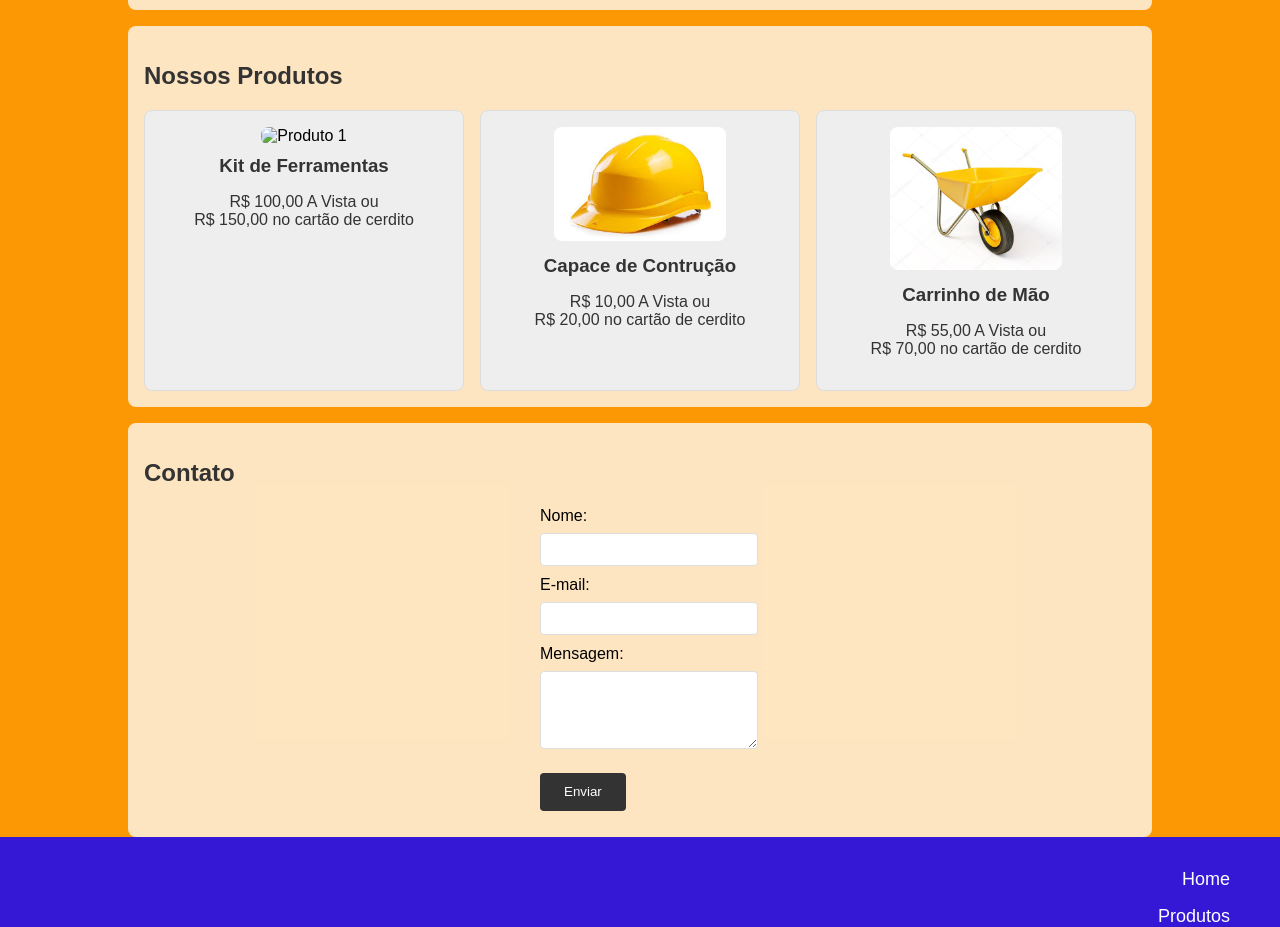
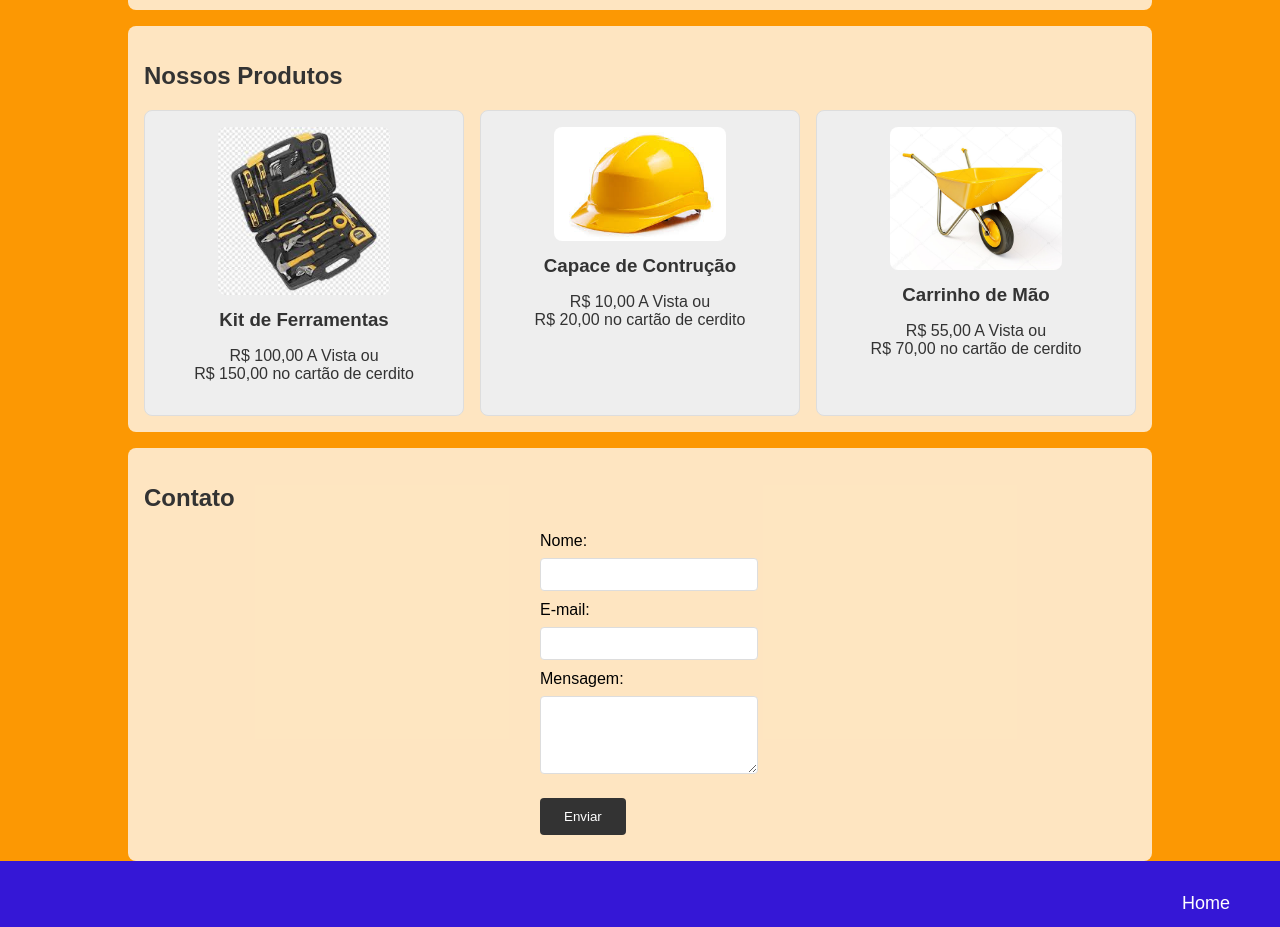
Before and after one commit to emanuel672/Site_vendas, a plain HTML site: page index.html in a window 1280 px wide. Shown: the part 1040-1967 px from the top of the page. Drawn offline with Linux system fonts and the light colour scheme; files whose address does not match are found by name.

Commit message:
Update index.html

```diff
--- a/index.html
+++ b/index.html
@@ -52,7 +52,7 @@
             <h1>Nossos Produtos</h1>
             <div class="product-list">
                 <div class="product">
-                    <img src="..\trabalho-desenvolvimento-web\img\ferramenta-kit.jpg" alt="Produto 1" class="product-img">
+                    <img src="img/ferramenta-kit.jpg" alt="Produto 1" class="product-img">
                     <h3>Kit de Ferramentas</h3>
                     <p>R$ 100,00 A Vista ou <br> R$ 150,00 no cartão de cerdito</p>
                 </div>
```
